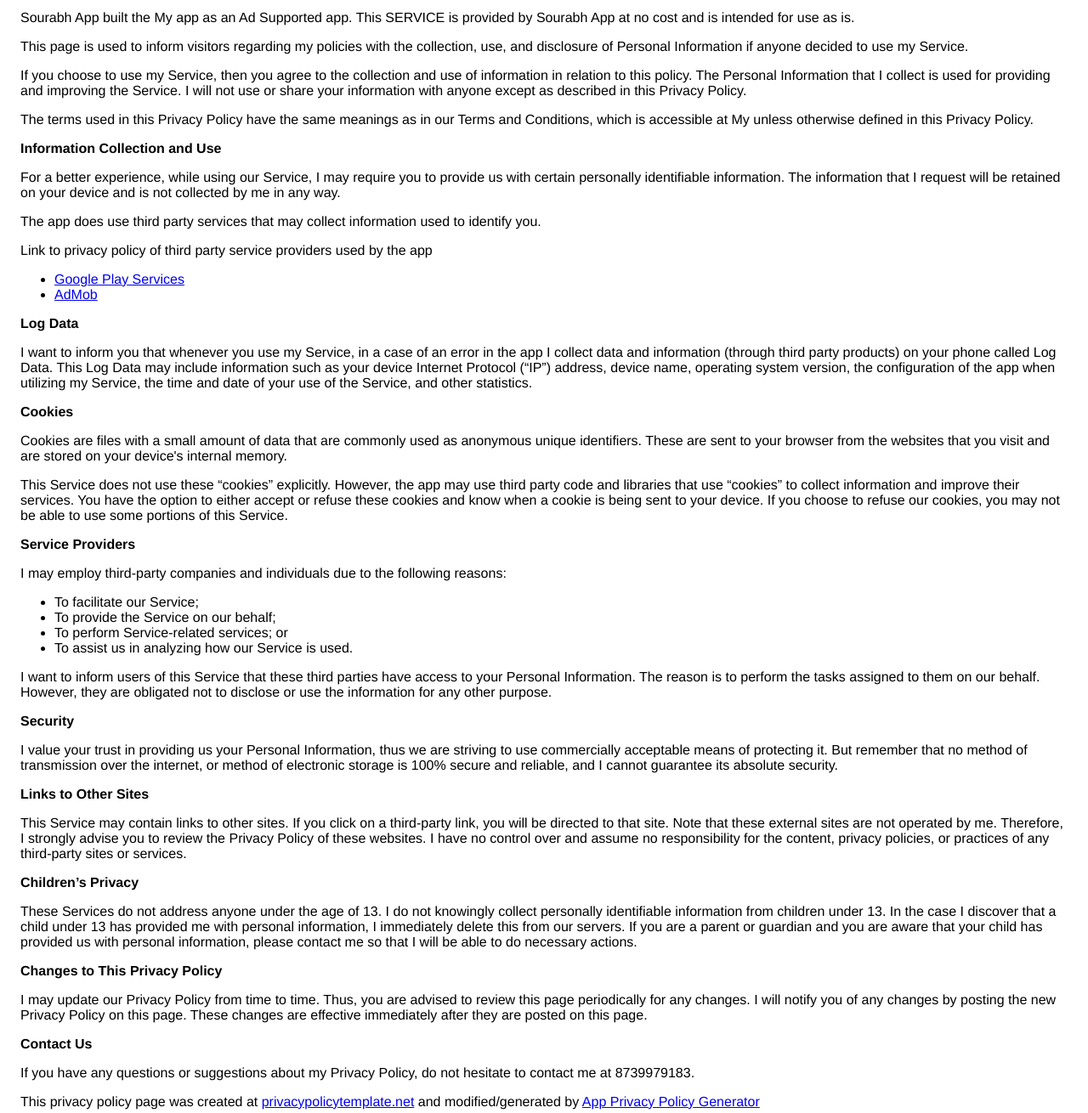
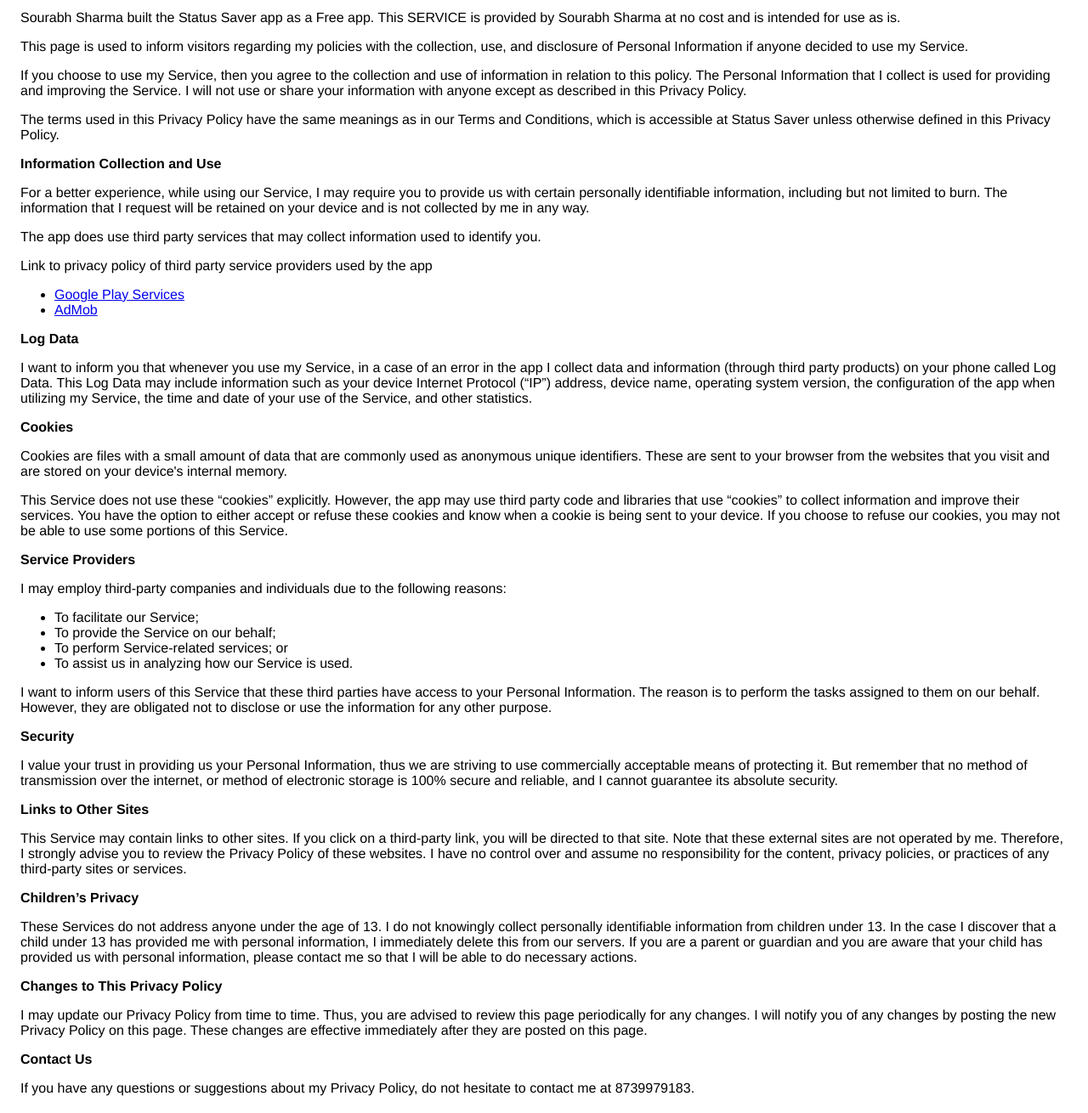
Before and after one commit to Sourabh482/Sourabh482.github.io, a plain HTML site: page index.html in a window 1280 px wide. Shown: the part 80-1390 px from the top of the page at 85% size. Drawn offline with Linux system fonts and the light colour scheme.

Commit message:
Update index.html

```diff
--- a/index.html
+++ b/index.html
@@ -8,9 +8,9 @@
     </head>
     <body>
     <h2>Privacy Policy</h2> <p>
-                    Sourabh App built the My app as
-                    an Ad Supported app. This SERVICE is provided by
-                    Sourabh App at no cost and is intended for
+                    Sourabh Sharma built the Status Saver app as
+                    a Free app. This SERVICE is provided by
+                    Sourabh Sharma at no cost and is intended for
                     use as is.
                   </p> <p>
                     This page is used to inform visitors regarding
@@ -28,12 +28,12 @@
                   </p> <p>
                     The terms used in this Privacy Policy have the same meanings
                     as in our Terms and Conditions, which is accessible at
-                    My unless otherwise defined in this Privacy
+                    Status Saver unless otherwise defined in this Privacy
                     Policy.
                   </p> <p><strong>Information Collection and Use</strong></p> <p>
                     For a better experience, while using our Service,
                     I may require you to provide us with certain
-                    personally identifiable information. The
+                    personally identifiable information, including but not limited to burn. The
                     information that I request will be
                     retained on your device and is not collected by me in any way.
                   </p> <p>
@@ -113,10 +113,6 @@
                     If you have any questions or suggestions about
                     my Privacy Policy, do not hesitate to contact
                     me at 8739979183.
-                  </p> <p>
-                    This privacy policy page was created at
-                    <a href="https://privacypolicytemplate.net" target="_blank">privacypolicytemplate.net</a>
-                    and modified/generated by
-                    <a href="https://app-privacy-policy-generator.firebaseapp.com/" target="_blank">App Privacy Policy Generator</a></p>
+                  </p>
     </body>
     </html>
```
